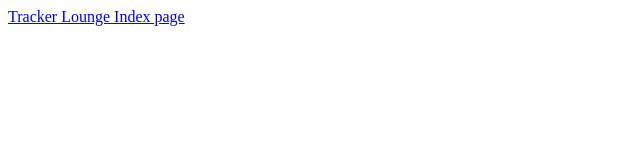
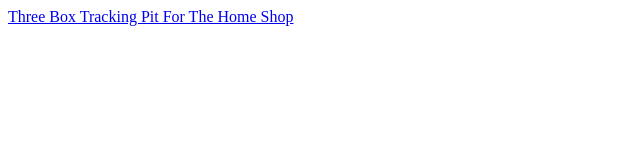
Before and after one commit to TrackerLounge/ThreeBoxTrackingPitForTheHomeShop, a plain HTML site: page index.html in a window 1280 px wide. Shown: the whole page, without its empty margins (0-640 px from the left). Drawn offline with Linux system fonts and the light colour scheme.

Commit message:
Update index.html

```diff
--- a/index.html
+++ b/index.html
@@ -6,6 +6,6 @@
   <meta name="google-site-verification" content="oj15ssp0arRqaetJWEzRM0JhT6C4tw2X77F-8JGzdsI" />
 </head>
 <body>
-<a href="https://github.com/TrackerLounge/Home">Tracker Lounge Index page</a>
+<a href="https://github.com/TrackerLounge/ThreeBoxTrackingPitForTheHomeShop">Three Box Tracking Pit For The Home Shop</a>
 </body>
 </html>
```
